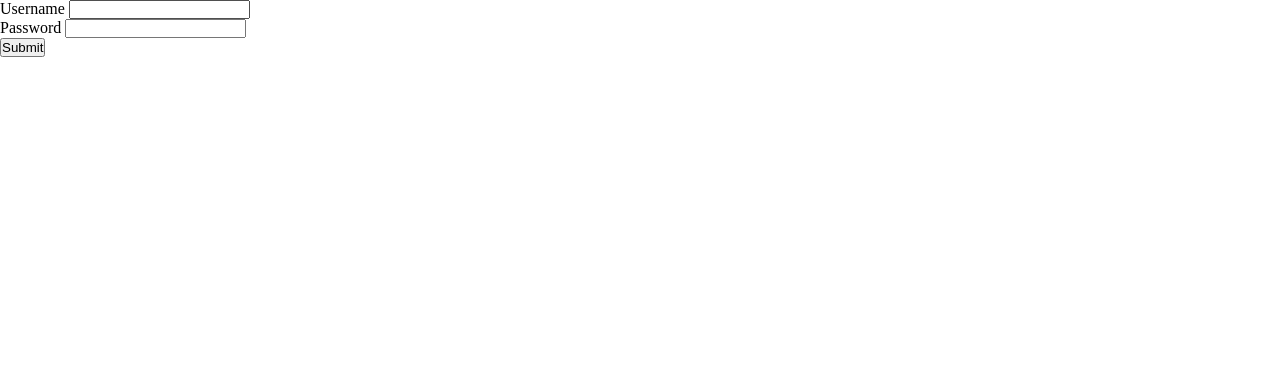
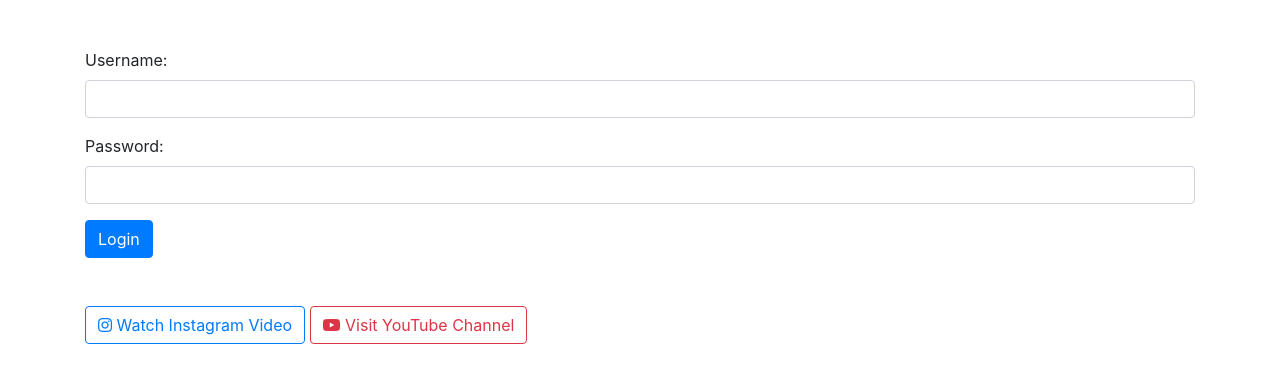
Before and after one commit to shashank1730/Real-World-JavaScript, a plain HTML site: page Day1-Simple-LoginForm/index.html in a window 1280 px wide. Drawn offline with nearby package versions, Linux system fonts and the light colour scheme.

Commit message:
Redefined the CSS for login form

```diff
--- a/Day1-Simple-LoginForm/index.html
+++ b/Day1-Simple-LoginForm/index.html
@@ -3,19 +3,70 @@
   <head>
     <meta charset="UTF-8" />
     <meta name="viewport" content="width=device-width, initial-scale=1.0" />
+    <title>Login Form</title>
+
+    <!-- Bootstrap CSS -->
+    <link
+      href="https://stackpath.bootstrapcdn.com/bootstrap/4.5.2/css/bootstrap.min.css"
+      rel="stylesheet"
+    />
+    <!-- Font Awesome CSS -->
+    <link
+      href="https://cdnjs.cloudflare.com/ajax/libs/font-awesome/5.15.3/css/all.min.css"
+      rel="stylesheet"
+    />
     <link rel="stylesheet" href="style.css" />
-    <title>Document</title>
   </head>
+
   <body>
-    <form id="loginForm">
-      <label for="username">Username</label>
-      <input type="email" id="username" name="username" />
-      <br />
-      <label for="password">Password</label>
-      <input type="password" id="password" name="password" />
-      <br />
-      <button type="submit">Submit</button>
-    </form>
+    <!-- NOTE - The actual code is a little different from what you see in the video, I have added here bootstrap to make the UI look clean. -->
+    <div class="container mt-5">
+      <!-- Code starts from here -->
+      <form id="loginForm" class="form-group">
+        <div class="form-group">
+          <label for="username">Username:</label>
+          <input
+            type="text"
+            id="username"
+            name="username"
+            class="form-control"
+          />
+        </div>
+        <div class="form-group">
+          <label for="password">Password:</label>
+          <input
+            type="password"
+            id="password"
+            name="password"
+            class="form-control"
+          />
+        </div>
+        <button type="submit" class="btn btn-primary">Login</button>
+      </form>
+      <!-- Code ends here -->
+    </div>
+
+    <div class="container social mt-5">
+      <a
+        href="https://www.instagram.com/reel/DEcPl7kTyPl/?utm_source=ig_web_copy_link&igsh=MzRlODBiNWFlZA=="
+        target="_blank"
+        class="btn btn-outline-primary"
+      >
+        <i class="fab fa-instagram"></i> Watch Instagram Video
+      </a>
+      <a
+        href="https://www.youtube.com/@SpecsyCoder"
+        target="_blank"
+        class="btn btn-outline-danger"
+      >
+        <i class="fab fa-youtube"></i> Visit YouTube Channel
+      </a>
+    </div>
+
+    <!-- Bootstrap JS and dependencies -->
+    <script src="https://code.jquery.com/jquery-3.5.1.slim.min.js"></script>
+    <script src="https://cdn.jsdelivr.net/npm/@popperjs/core@2.5.4/dist/umd/popper.min.js"></script>
+    <script src="https://stackpath.bootstrapcdn.com/bootstrap/4.5.2/js/bootstrap.min.js"></script>
     <script src="script.js"></script>
   </body>
 </html>
```
